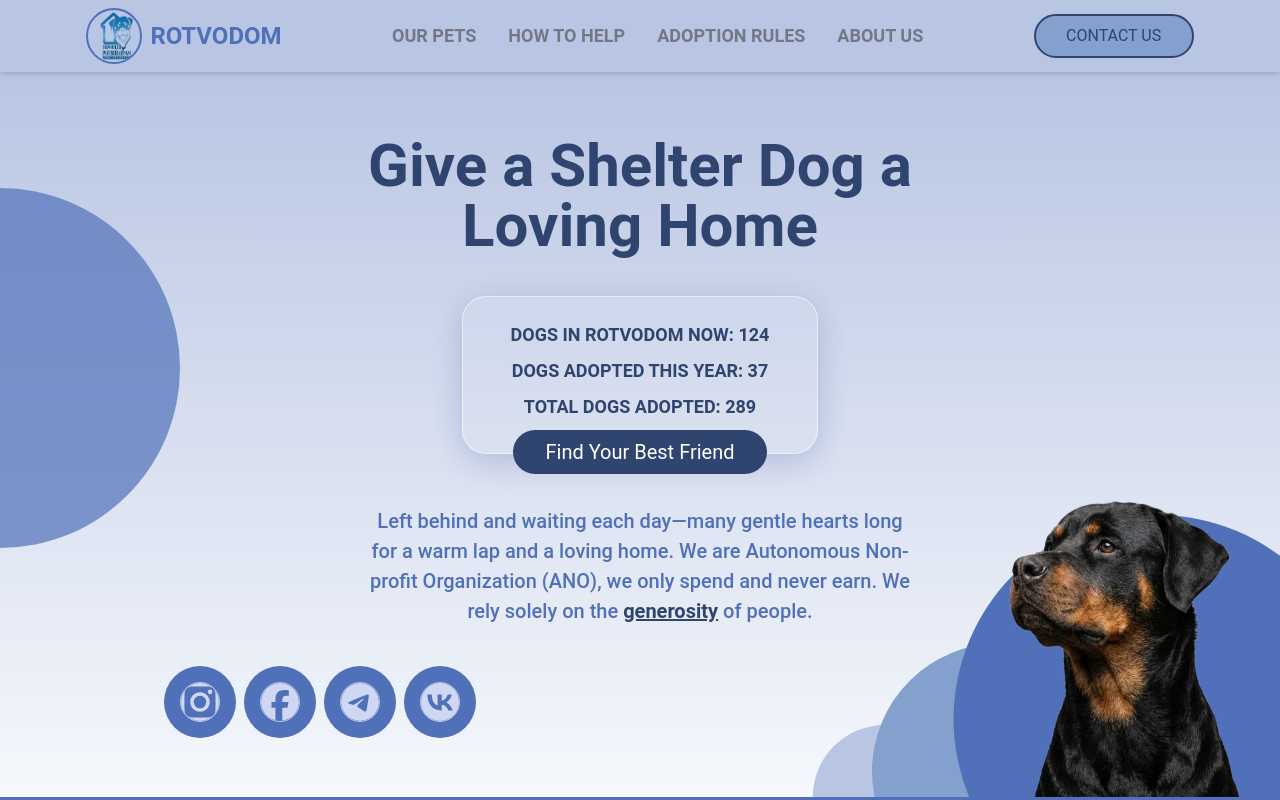
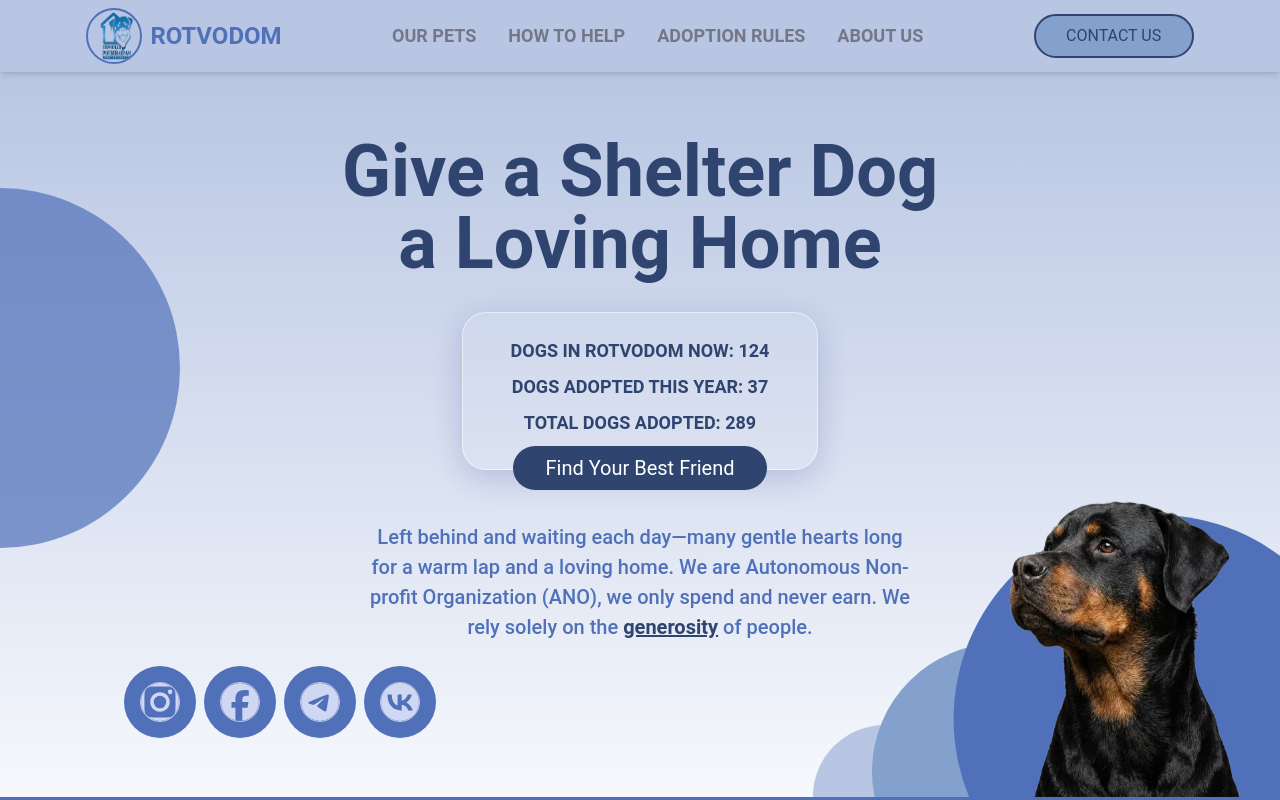
Before and after one commit to bavayra/dog-shelter, a React (Vite) app: page / in a window 1280 px wide. Shown: the top 800 px of the page. Built offline with nearby package versions, Linux system fonts and the light colour scheme; a web font is replaced by a local one.

Commit message:
style(hero-1280): increased font size of the heading, corrected margins and paddings

```diff
--- a/src/App.tsx
+++ b/src/App.tsx
@@ -26,7 +26,7 @@ function App() {
             id="hero"
             className="from-primary-200 tablet-lg:min-h-[calc(100vh-10rem)] 5xl:min-h-[calc(100vh-8rem)] to-primary-50 border-primary-500 xs:min-h-[calc(100vh-3rem)] tablet-sm:min-h-[calc(100vh-6rem)] relative flex min-h-[calc(100vh-2rem)] flex-col overflow-hidden border-b-3 bg-linear-to-b px-4 pt-6 pb-6 shadow-md min-[425px]:min-h-[calc(100vh-5rem)] sm:min-h-[calc(100vh-4rem)] md:min-h-[calc(100vh-9rem)] md:pt-10 md:pb-10 lg:min-h-[calc(100vh-72px)] xl:h-[calc(100vh-10rem)]"
           >
-            <h2 className="text-primary-700 xs:text-4xl xs:max-w-xs 5xl:mt-6 5xl:mb-4 5xl:text-9xl 5xl:w-450 xs:mt-18 tablet-sm:px-4 tablet-sm:mt-20 tablet-sm:max-w-120 tablet-lg:pt-6 4xl:text-8xl relative z-10 mx-auto mt-10 w-full text-center text-3xl font-semibold sm:text-5xl md:mt-12 md:max-w-160 md:text-6xl lg:mt-0 xl:mt-0 2xl:mt-4">
+            <h2 className="text-primary-700 xs:text-4xl xs:max-w-xs 5xl:mt-6 5xl:mb-4 5xl:text-9xl 5xl:w-450 xs:mt-18 tablet-sm:px-4 tablet-sm:mt-20 tablet-sm:max-w-120 tablet-lg:pt-6 4xl:text-8xl relative z-10 mx-auto mt-10 w-full text-center text-3xl font-semibold sm:text-5xl md:mt-12 md:max-w-160 md:text-6xl lg:mt-0 xl:text-7xl 2xl:mt-4">
               Give a Shelter Dog a Loving Home
             </h2>
             <DecorativeCircle
@@ -44,7 +44,7 @@ function App() {
               opacity={70}
               className="tablet-sm:translate-y-4/5 4xl:translate-y-[40%] tablet-lg:mt-2 5xl:-mt-4 -translate-x-1/2 translate-y-[80%] sm:translate-y-[110%] md:translate-y-[50%] lg:-mt-16"
             />
-            <div className="glass-card text-primary-700 5xl:text-4xl 5xl:px-20 5xl:py-10 5xl:max-w-5xl xs:text-base tablet-lg:text-xl xs:mt-8 tablet-sm:mt-10 tablet-sm:text-xl tablet-sm:px-8 tablet-lg:px-12 tablet-lg:mt-8 tablet-lg:py-6 3xl:mt-12 4xl:text-3xl 4xl:py-8 relative z-10 mx-auto mt-6 max-w-xl rounded-3xl p-4 text-center text-xs font-semibold min-[425px]:mt-4 sm:text-lg md:mt-12 lg:mt-10 lg:text-lg 2xl:mt-16">
+            <div className="glass-card text-primary-700 5xl:text-4xl 5xl:px-20 5xl:py-10 5xl:max-w-5xl xs:text-base tablet-lg:text-xl xs:mt-8 tablet-sm:mt-10 tablet-sm:text-xl tablet-sm:px-8 tablet-lg:px-12 tablet-lg:mt-8 tablet-lg:py-6 3xl:mt-12 4xl:text-3xl 4xl:py-8 relative z-10 mx-auto mt-6 max-w-xl rounded-3xl p-4 text-center text-xs font-semibold min-[425px]:mt-4 sm:text-lg md:mt-12 lg:mt-10 lg:text-lg xl:mt-8 2xl:mt-16">
               <p className="4xl:mb-4 mb-2">
                 DOGS IN ROTVODOM NOW: {shelterStats.totalDogsNow}{' '}
               </p>
@@ -89,7 +89,7 @@ function App() {
             </div>
             <SocialLinks
               size="sm"
-              className="xs:mt-10 tablet-sm:mt-12 5xl:mt-24 tablet-lg:mt-8 4xl:-translate-x-120 mt-8 gap-5 min-[425px]:mt-6 md:mt-12 lg:mt-20 lg:-translate-x-60 xl:mt-10 xl:mr-40 2xl:mt-14"
+              className="xs:mt-10 tablet-sm:mt-12 5xl:mt-24 tablet-lg:mt-8 4xl:-translate-x-120 mt-8 gap-5 min-[425px]:mt-6 md:mt-12 lg:mt-20 lg:-translate-x-60 xl:mt-6 xl:-translate-x-90 2xl:mt-14"
               iconColor="text-neutral-50"
               bgColor="bg-primary-500"
             />
```
